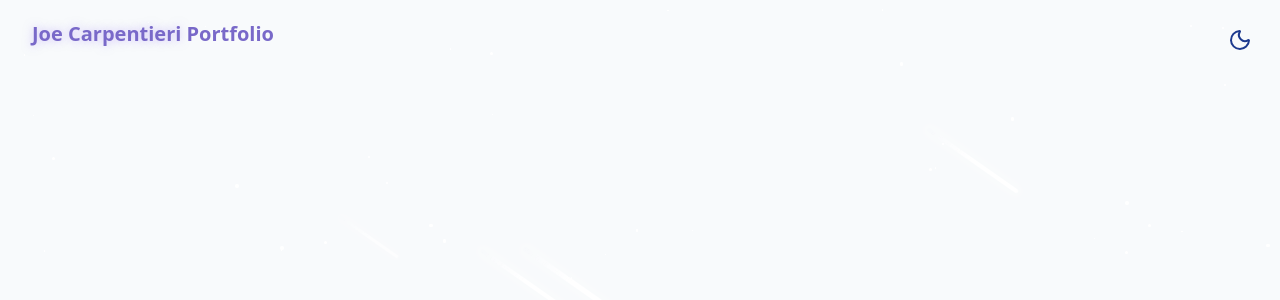
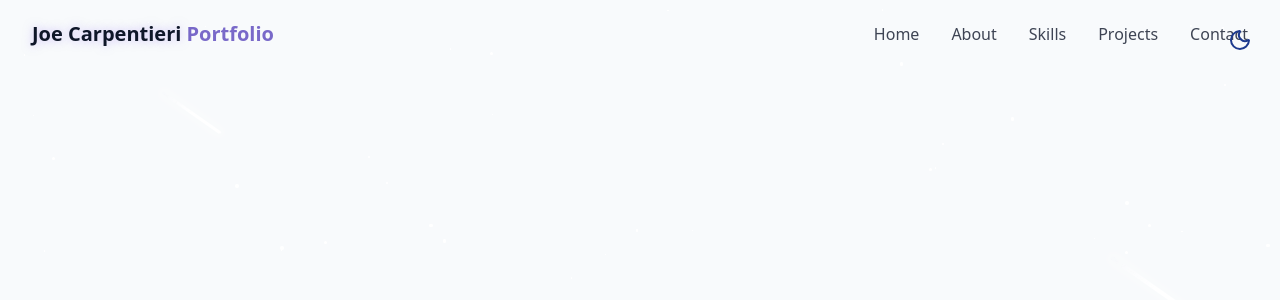
Before and after one commit to joecarpentieri/portfolio, a React (Vite) app: page / in a window 1280 px wide. Shown: the top 300 px of the page. Built offline with nearby package versions, Linux system fonts and the light colour scheme.

Commit message:
- Adds desktop navigation.

```diff
--- a/src/components/Navbar.jsx
+++ b/src/components/Navbar.jsx
@@ -20,14 +20,28 @@ export const Navbar = () => {
     window.addEventListener("scroll", handleScroll)
     return () => window.removeEventListener("scroll", handleScroll);
   }, [])
-  return <div className={cn("fixed w-full z-40 transition-all duration-300", isScrolled ? "py-3 bg-background/80 backdrop-blur-md shadow-xs" : "py-5")}>
+  return (
+  <nav
+  className={cn("fixed w-full z-40 transition-all duration-300", isScrolled ? "py-3 bg-background/80 backdrop-blur-md shadow-xs" : "py-5")}>
 
     <div className="container flex items-center justify-between">
-      <a className="text-xl font-bold text-primary flex items-center">
+      <a className="text-xl font-bold text-primary flex items-center"
+      href="#hero">
         <span className="relative z-10">
-          <span className="text-glow"> Joe Carpentieri</span> Portfolio
+          <span className="text-glow text-foreground"> Joe Carpentieri</span> Portfolio
         </span>
       </a>
+
+      {/* desktop navigation */}
+      <div className="hidden md:flex space-x-8">
+        {navItems.map((item, key) => (
+          <a key={key} href={item.href} className="text-foreground/80 hover:text-primary transition-colors duration-300">
+            {item.name}</a>
+        ))}
+      </div>
+
+      {/* mobile navigation */}
     </div>
-  </div>
+  </nav>
+  );
 };
```
